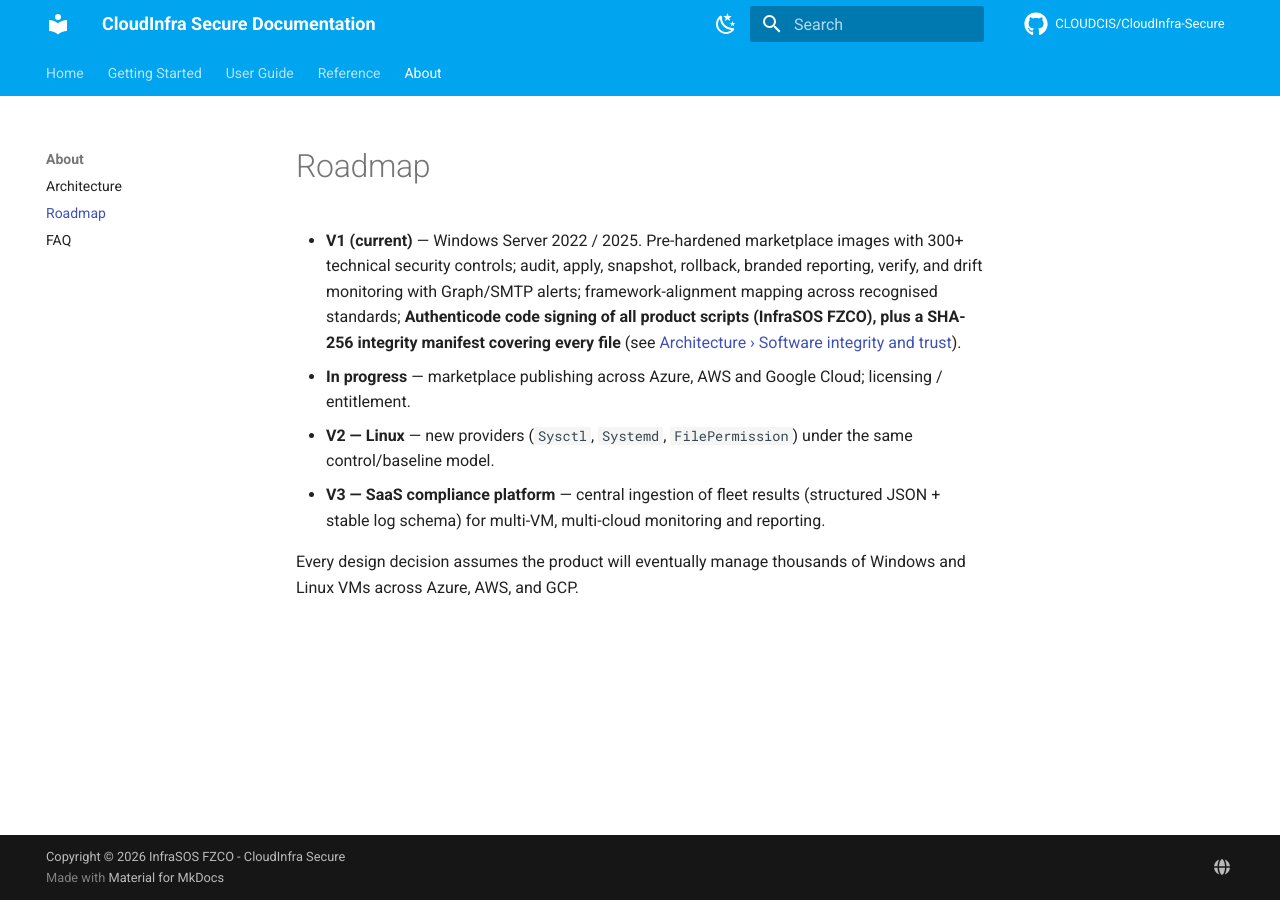
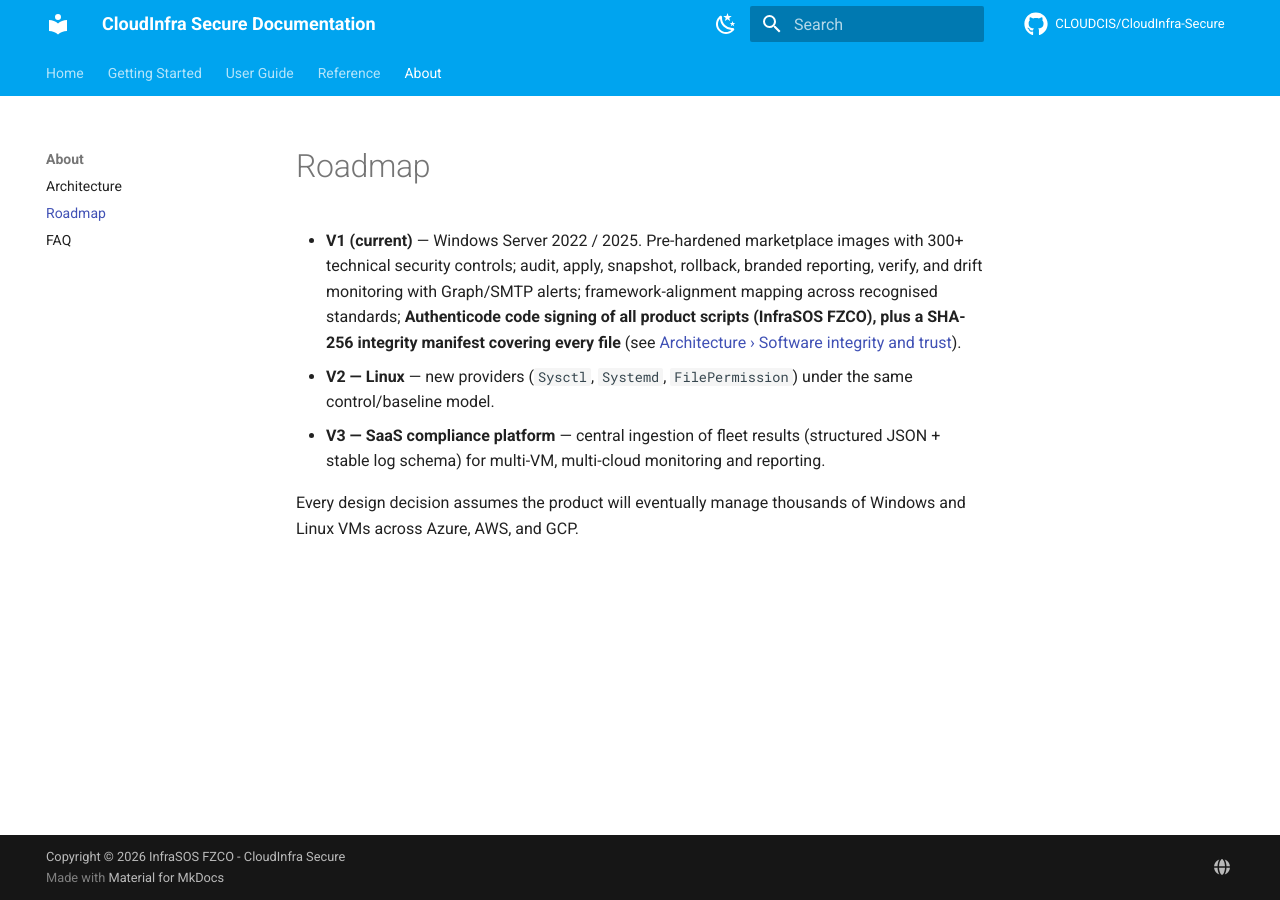
Before and after one commit to CLOUDCIS/CloudInfra-Secure, an MkDocs documentation site: the page built from docs/about/roadmap.md, in a window 1280 px wide. Built offline with MkDocs 1.6.1 and Material for MkDocs 9.7.7, drawn with Linux system fonts in a browser that asks for light colours; comment, search, counter and statistics services are not loaded.

Commit message:
docs: roadmap shows V1/V2/V3 only (drop In-progress line)
Co-Authored-By: Claude Opus 4.8 (1M context) <noreply@anthropic.com>

```diff
--- a/docs/about/roadmap.md
+++ b/docs/about/roadmap.md
@@ -1,7 +1,6 @@
 # Roadmap
 
 - **V1 (current)** — Windows Server 2022 / 2025. Pre-hardened marketplace images with 300+ technical security controls; audit, apply, snapshot, rollback, branded reporting, verify, and drift monitoring with Graph/SMTP alerts; framework-alignment mapping across recognised standards; **Authenticode code signing of all product scripts (InfraSOS FZCO), plus a SHA-256 integrity manifest covering every file** (see [Architecture › Software integrity and trust](architecture.md)).
-- **In progress** — marketplace publishing across Azure, AWS and Google Cloud; licensing / entitlement.
 - **V2 — Linux** — new providers (`Sysctl`, `Systemd`, `FilePermission`) under the same control/baseline model.
 - **V3 — SaaS compliance platform** — central ingestion of fleet results (structured JSON + stable log schema) for multi-VM, multi-cloud monitoring and reporting.
 
```
